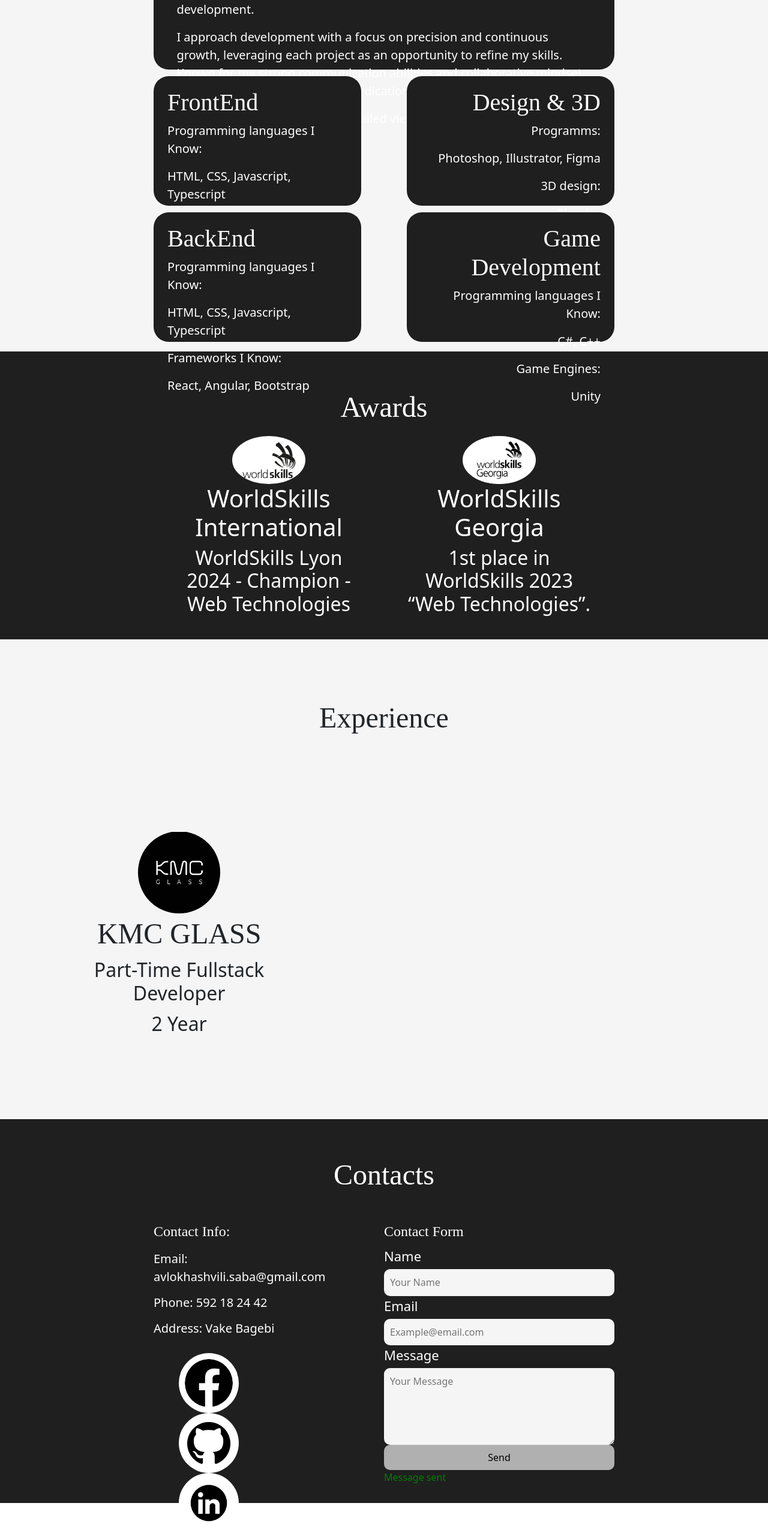
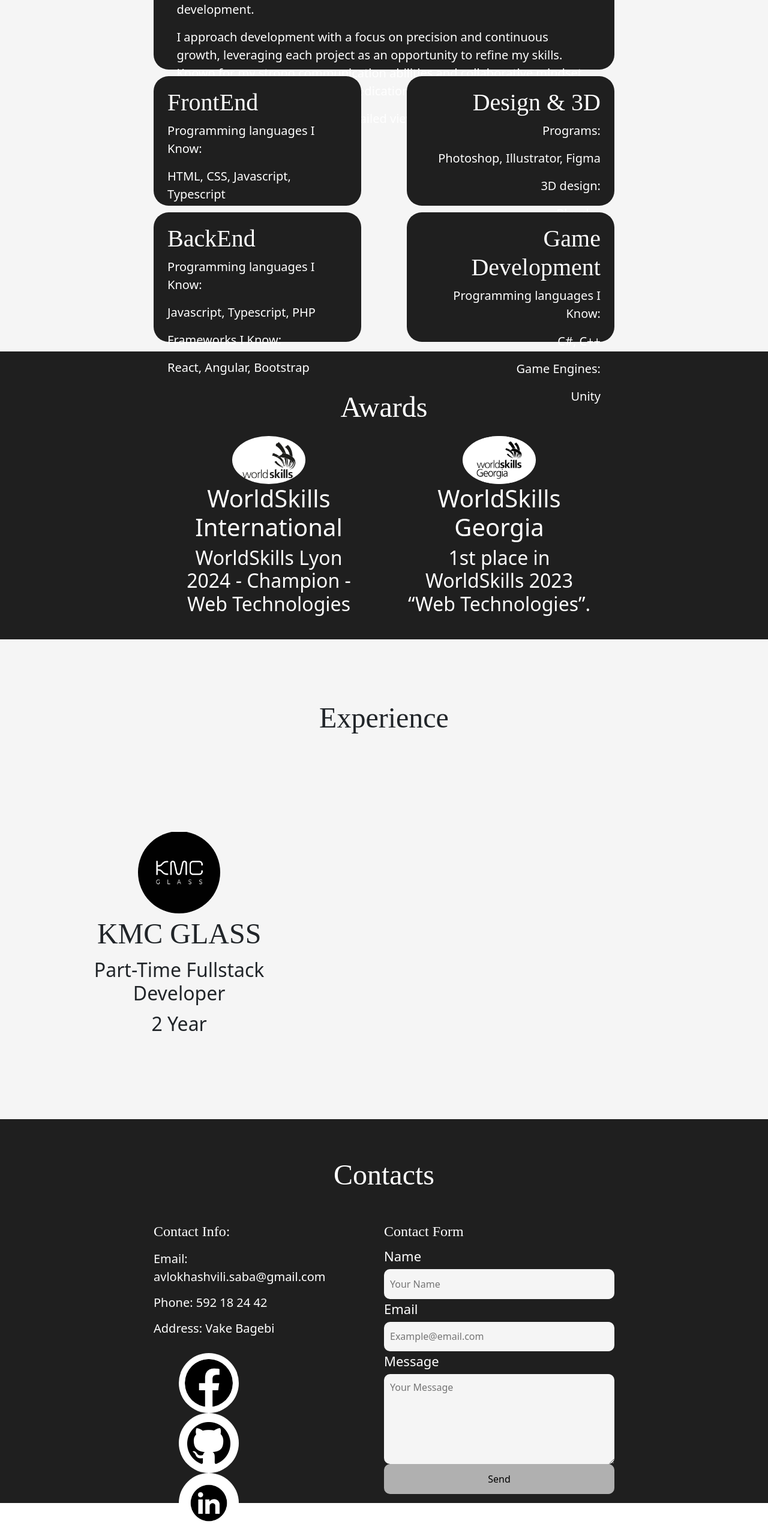
Before and after one commit to SabaAV/SabaAV_CV, a React (Create React App) app: page / in a window 1280 px wide. Shown: the part 1014-3570 px from the top of the page at 60% size. Built offline with nearby package versions, Linux system fonts and the light colour scheme; a web font is replaced by a local one.

Commit message:
Small changes

```diff
--- a/src/Pages/About.js
+++ b/src/Pages/About.js
@@ -72,7 +72,7 @@ function About() {
           style={{ animationDuration: 1.5 + "s" }}
         >
           <h1>Design & 3D </h1>
-          <p>Programms:</p>
+          <p>Programs:</p>
           <p>Photoshop, Illustrator, Figma</p>
           <p>3D design:</p>
           <p>Blender</p>
@@ -87,7 +87,7 @@ function About() {
         >
           <h1>BackEnd</h1>
           <p>Programming languages I Know:</p>
-          <p>HTML, CSS, Javascript, Typescript</p>
+          <p>Javascript, Typescript, PHP</p>
           <p>Frameworks I Know:</p>
           <p>React, Angular, Bootstrap</p>
         </div>
--- a/src/Pages/Contacts.js
+++ b/src/Pages/Contacts.js
@@ -1,10 +1,10 @@
 import facebook from "../assets/Images/facebook_logo.png";
 import github from "../assets/Images/github_logo.png";
 import linkedin from "../assets/Images/LinkedIn_Logo.png";
-import { useState } from "react";
+import React, { useState, useEffect } from "react";
 
 function Contacts() {
-  const [status, setStatus] = useState(""); // состояние для статуса отправки
+  const [status, setStatus] = useState("waiting"); // состояние для статуса отправки
 
   const handleSubmit = async (e) => {
     e.preventDefault(); // отменяем стандартную отправку формы
@@ -34,6 +34,15 @@ function Contacts() {
       setStatus("error");
     }
   };
+  useEffect(() => {
+    if (status !== "waiting") {
+      const timer = setTimeout(() => {
+        setStatus("waiting");
+      }, 3000);
+
+      return () => clearTimeout(timer);
+    }
+  }, [status]);
 
   return (
     <div className="ContactsDiv">
@@ -94,12 +103,24 @@ function Contacts() {
             <label>Message</label>
             <textarea name="message" required placeholder="Your Message" />
 
-            <button type="submit">Send</button>
-            <p style={{ color: "green" }}>Message sent</p>
-            {status === "success" && <p>Message sent</p>}
+            <button
+              className={
+                status === "success"
+                  ? "bg-success text-white"
+                  : status === "error"
+                  ? "bg-danger text-white"
+                  : ""
+              }
+              type="submit"
+            >
+              {status === "waiting" && "Send"}
+              {status === "success" && "Message sent"}
+              {status === "error" && "Error sending message"}
+            </button>
+            {/* {status === "success" && <p>Message sent</p>}
             {status === "error" && (
               <p style={{ color: "red" }}>Error sending message</p>
-            )}
+            )} */}
           </form>
         </div>
       </div>
```
